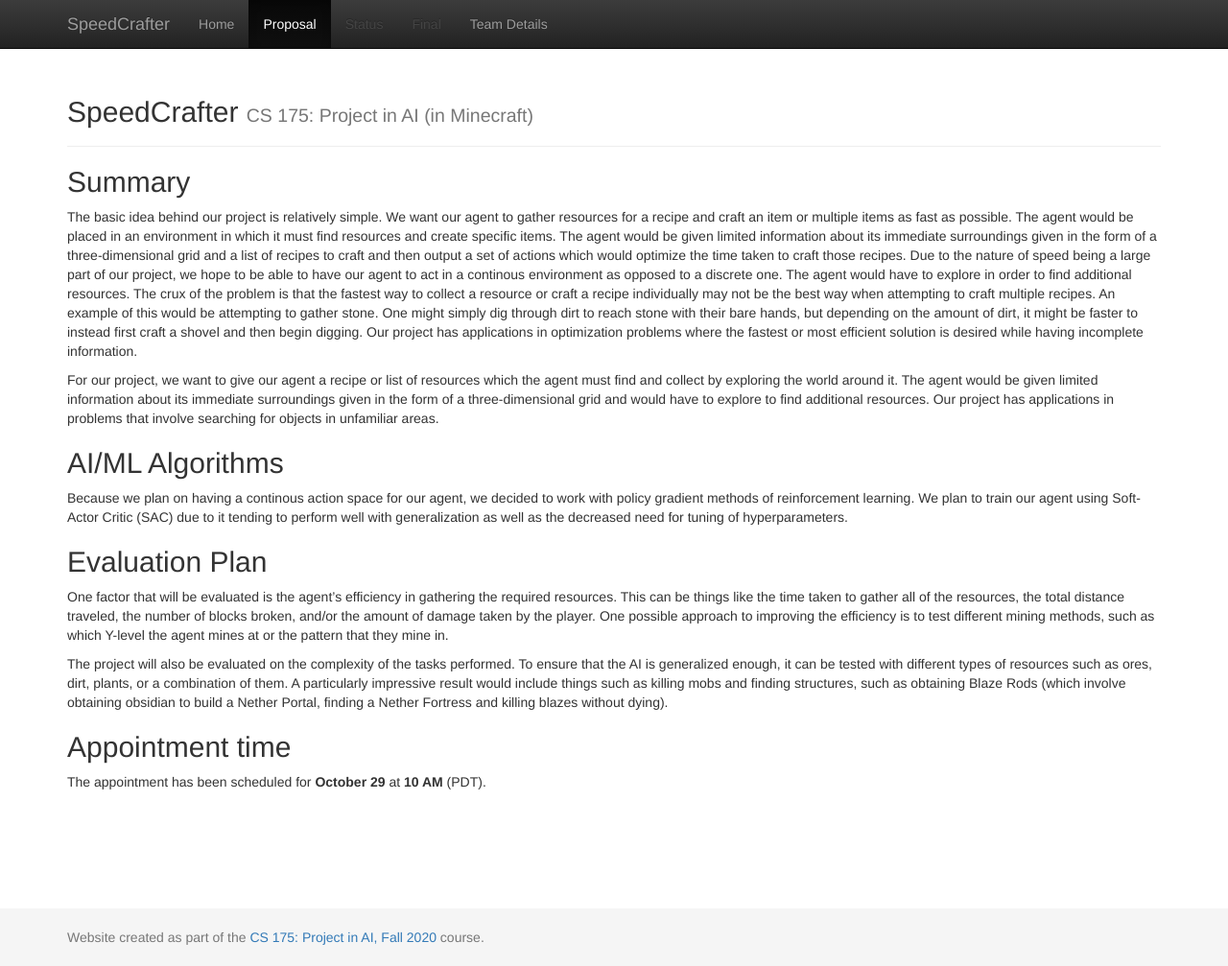
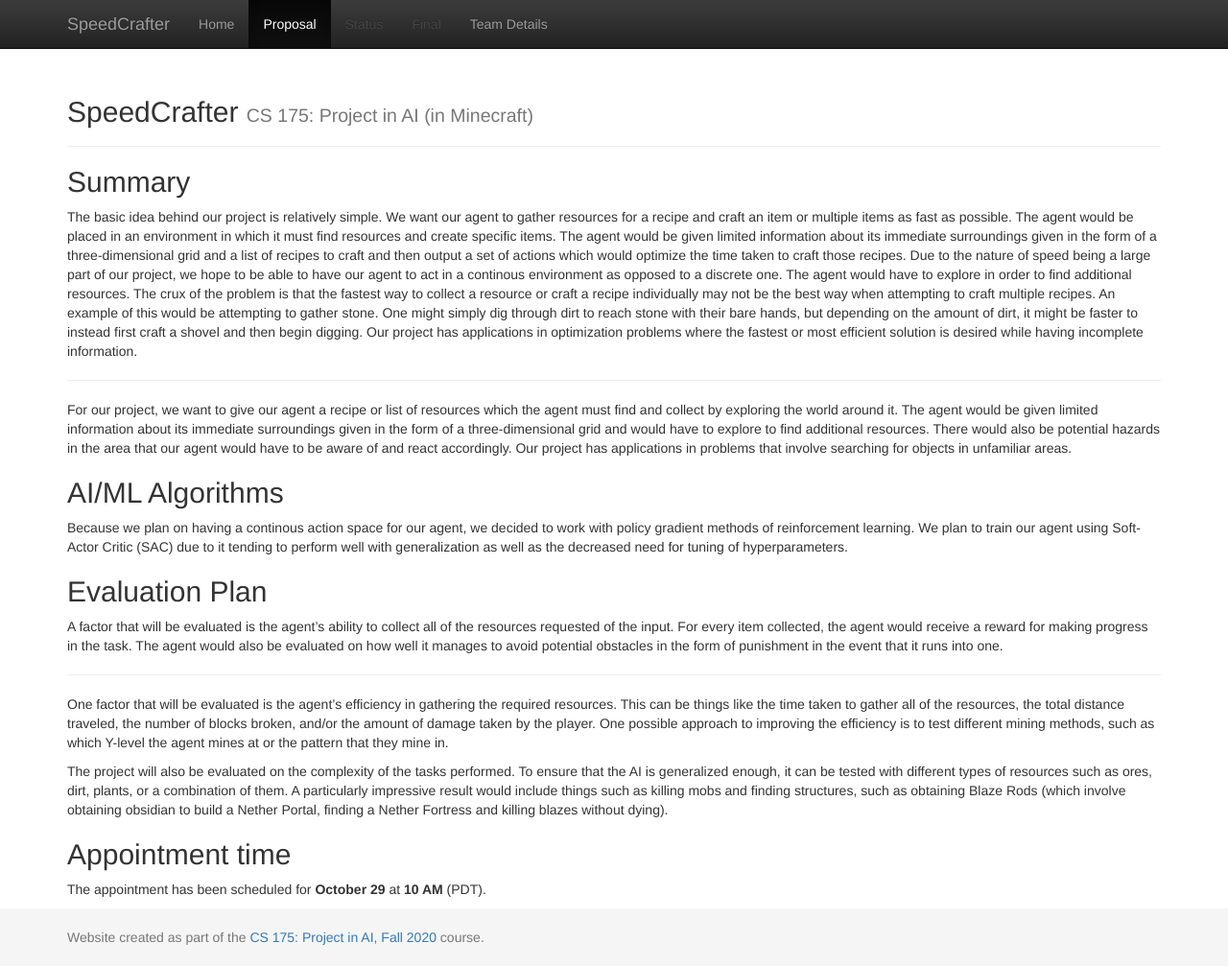
Before and after one commit to jhnguyen521/SpeedCrafter, a Jekyll site: the page built from docs/proposal.md, in a window 1280 px wide and 1007 px high. Shown: the whole window at 96% size. Built offline with Jekyll 4.4.1, drawn with Linux system fonts in a browser that asks for light colours.

Commit message:
Update proposal.md

```diff
--- a/docs/proposal.md
+++ b/docs/proposal.md
@@ -7,12 +7,18 @@
 
 The basic idea behind our project is relatively simple. We want our agent to gather resources for a recipe and craft an item or multiple items as fast as possible. The agent would be placed in an environment in which it must find resources and create specific items. The agent would be given limited information about its immediate surroundings given in the form of a three-dimensional grid and a list of recipes to craft and then output a set of actions which would optimize the time taken to craft those recipes. Due to the nature of speed being a large part of our project, we hope to be able to have our agent to act in a continous environment as opposed to a discrete one. The agent would have to explore in order to find additional resources. The crux of the problem is that the fastest way to collect a resource or craft a recipe individually may not be the best way when attempting to craft multiple recipes. An example of this would be attempting to gather stone. One might simply dig through dirt to reach stone with their bare hands, but depending on the amount of dirt, it might be faster to instead first craft a shovel and then begin digging. Our project has applications in optimization problems where the fastest or most efficient solution is desired while having incomplete information.
 
-For our project, we want to give our agent a recipe or list of resources which the agent must find and collect by exploring the world around it. The agent would be given limited information about its immediate surroundings given in the form of a three-dimensional grid and would have to explore to find additional resources. Our project has applications in problems that involve searching for objects in unfamiliar areas.
+---
+
+For our project, we want to give our agent a recipe or list of resources which the agent must find and collect by exploring the world around it. The agent would be given limited information about its immediate surroundings given in the form of a three-dimensional grid and would have to explore to find additional resources. There would also be potential hazards in the area that our agent would have to be aware of and react accordingly. Our project has applications in problems that involve searching for objects in unfamiliar areas.
 
 ## AI/ML Algorithms
 Because we plan on having a continous action space for our agent, we decided to work with policy gradient methods of reinforcement learning. We plan to train our agent using Soft-Actor Critic (SAC) due to it tending to perform well with generalization as well as the decreased need for tuning of hyperparameters.
 
 ## Evaluation Plan
+
+A factor that will be evaluated is the agent's ability to collect all of the resources requested of the input. For every item collected, the agent would receive a reward for making progress in the task. The agent would also be evaluated on how well it manages to avoid potential obstacles in the form of punishment in the event that it runs into one.
+
+---
 
 One factor that will be evaluated is the agent's efficiency in gathering the required resources. This can be things like the time taken to gather all of the resources, the total distance traveled, the number of blocks broken, and/or the amount of damage taken by the player. One possible approach to improving the efficiency is to test different mining methods, such as which Y-level the agent mines at or the pattern that they mine in.
 
```
